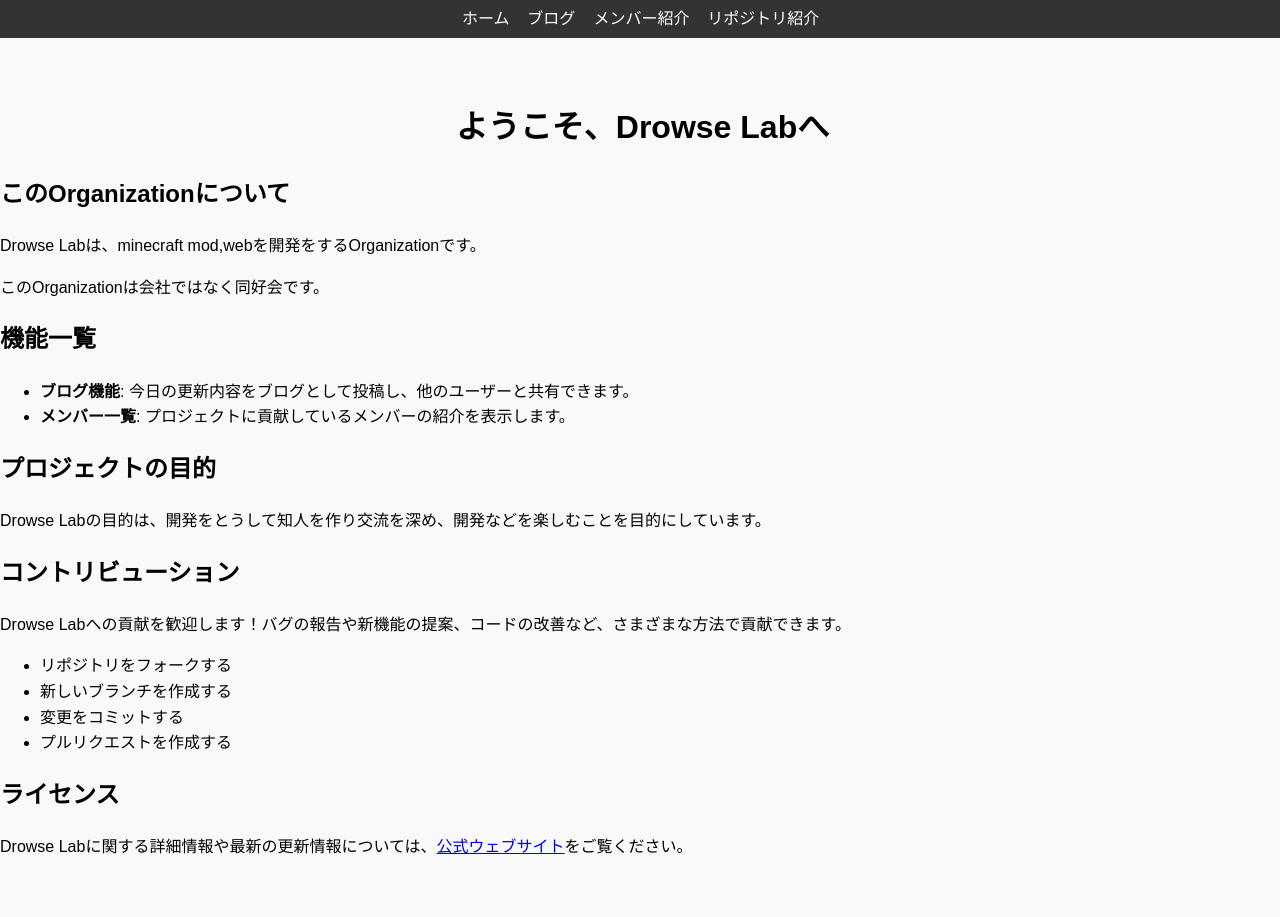
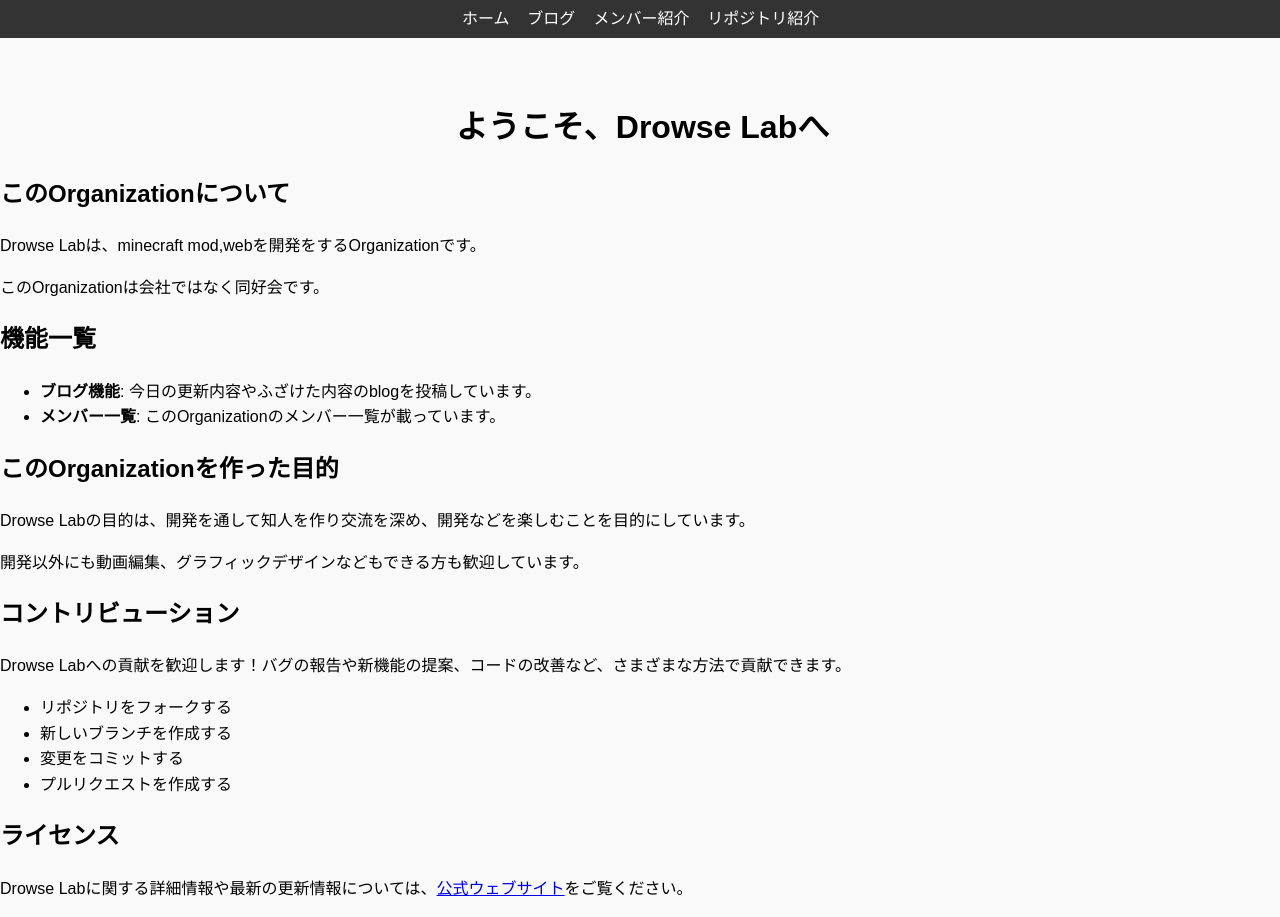
Before and after one commit to Drowse-Lab/Drowse-Lab, a Jekyll site: the page index.html, which Jekyll copies as it is, in a window 1280 px wide. Built offline with Jekyll 4.4.1, drawn with Linux system fonts in a browser that asks for light colours.

Commit message:
Update index.html

```diff
--- a/index.html
+++ b/index.html
@@ -24,12 +24,13 @@
 
     <h2>機能一覧</h2>
     <ul>
-        <li><strong>ブログ機能</strong>: 今日の更新内容をブログとして投稿し、他のユーザーと共有できます。</li>
-        <li><strong>メンバー一覧</strong>: プロジェクトに貢献しているメンバーの紹介を表示します。</li>
+        <li><strong>ブログ機能</strong>: 今日の更新内容やふざけた内容のblogを投稿しています。</li>
+        <li><strong>メンバー一覧</strong>: このOrganizationのメンバー一覧が載っています。</li>
     </ul>
 
-    <h2>プロジェクトの目的</h2>
-    <p>Drowse Labの目的は、開発をとうして知人を作り交流を深め、開発などを楽しむことを目的にしています。</p>
+    <h2>このOrganizationを作った目的</h2>
+    <p>Drowse Labの目的は、開発を通して知人を作り交流を深め、開発などを楽しむことを目的にしています。</p>
+    <p>開発以外にも動画編集、グラフィックデザインなどもできる方も歓迎しています。</p>
 
     <h2>コントリビューション</h2>
     <p>Drowse Labへの貢献を歓迎します！バグの報告や新機能の提案、コードの改善など、さまざまな方法で貢献できます。</p>
```
